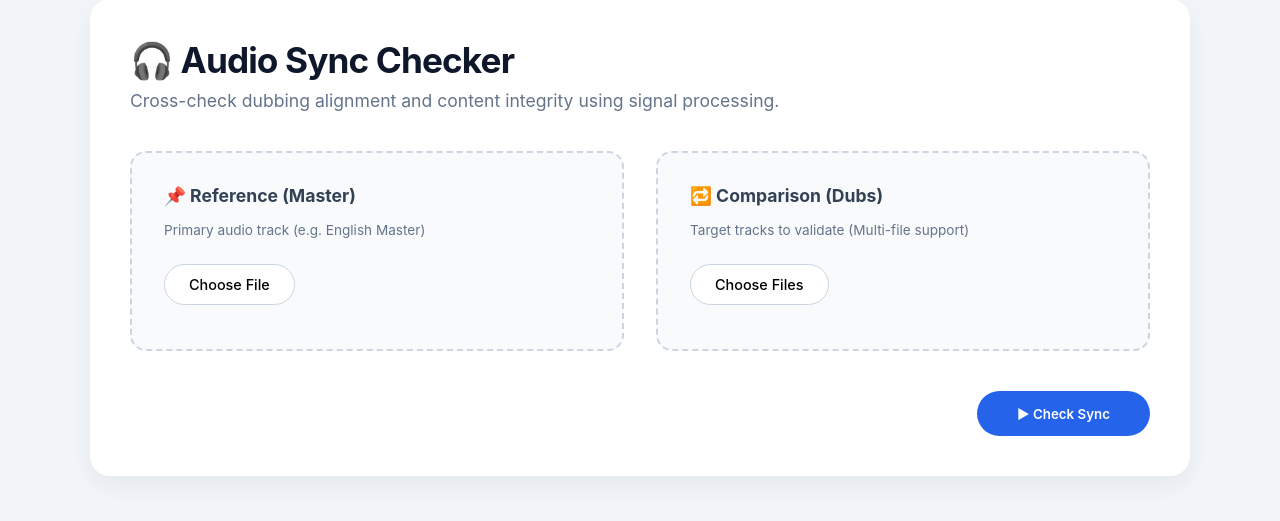
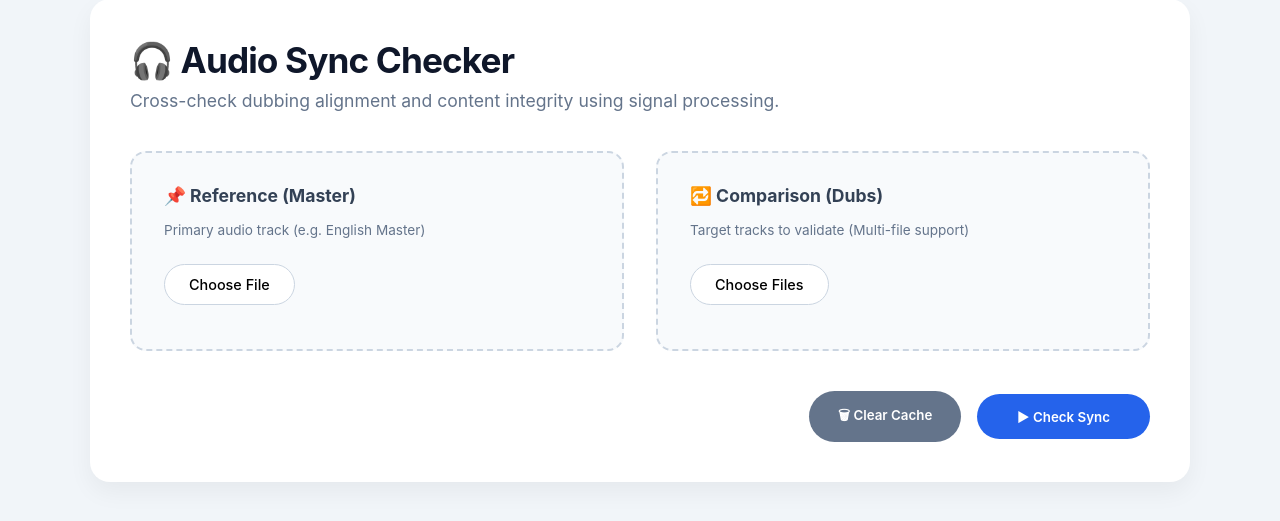
Before and after one commit to sudeepdbg/Audio--splitter, a Flask app: page / in a window 1280 px wide. Shown: the part 33-554 px from the top of the page. Run offline with Flask 3, Linux system fonts and the light colour scheme.

Commit message:
Update index.html

```diff
--- a/templates/index.html
+++ b/templates/index.html
@@ -24,6 +24,8 @@
         .primary-btn:hover { background: #1d4ed8; }
         .primary-btn:active { transform: scale(0.98); }
         .primary-btn:disabled { background: #94a3b8; cursor: not-allowed; }
+        .secondary-btn { background: #64748b; color: white; border: none; border-radius: 40px; padding: 0.9rem 1.8rem; font-weight: 600; cursor: pointer; transition: background 0.2s; }
+        .secondary-btn:hover { background: #475569; }
 
         /* Results Styling */
         .result-item { background: white; border: 1px solid #e2e8f0; border-radius: 16px; padding: 2rem; margin-top: 2rem; }
@@ -71,8 +73,9 @@
                 </div>
             </div>
 
-            <div style="display: flex; justify-content: flex-end; margin-top: 2.5rem; gap: 1.5rem; align-items: center;">
+            <div style="display: flex; justify-content: flex-end; margin-top: 2.5rem; gap: 1rem; align-items: center;">
                 <div id="loading"><div class="spinner"></div> Analysing Signals...</div>
+                <button class="secondary-btn" onclick="clearCache()">🗑 Clear Cache</button>
                 <button class="primary-btn" id="checkBtn" onclick="uploadFiles()">▶ Check Sync</button>
             </div>
         </div>
@@ -88,29 +91,37 @@
             document.getElementById('compFileList').innerText = `${this.files.length} track(s) ready for analysis`;
         });
 
+        async function clearCache() {
+            if (!confirm("Are you sure you want to delete all temporary upload data?")) return;
+            try {
+                const res = await fetch('/clear_cache', { method: 'POST' });
+                const data = await res.json();
+                alert(data.status || data.error);
+                location.reload();
+            } catch (e) {
+                alert("Failed to reach server to clear cache.");
+            }
+        }
+
         async function uploadFiles() {
             const refInput = document.getElementById('refFile');
             const compInput = document.getElementById('compFiles');
 
-            // Validation: File Selection
             if (!refInput.files.length || !compInput.files.length) {
                 return alert('Input Required: Please select both a Master and at least one Comparison file.');
             }
 
-            // Validation: Empty File Check (Fail Fast)
-            const minSize = 1024; // Require at least 1KB
+            const minSize = 1024;
             if (refInput.files[0].size < minSize) {
-                return alert(`Error: Reference file "${refInput.files[0].name}" appears to be empty or corrupted.`);
-            }
-            for (let f of compInput.files) {
-                if (f.size < minSize) {
-                    return alert(`Error: Comparison file "${f.name}" is too small/empty.`);
-                }
+                return alert(`Error: Reference file "${refInput.files[0].name}" is too small/empty.`);
             }
 
             const formData = new FormData();
             formData.append('reference', refInput.files[0]);
-            for (let f of compInput.files) formData.append('comparison[]', f);
+            for (let f of compInput.files) {
+                if (f.size < minSize) continue; // Skip empty files in batch
+                formData.append('comparison[]', f);
+            }
 
             document.getElementById('loading').style.display = 'flex';
             document.getElementById('checkBtn').disabled = true;
@@ -120,7 +131,7 @@
                 const res = await fetch('/upload', { method: 'POST', body: formData });
                 if (!res.ok) {
                     const errorData = await res.json();
-                    throw new Error(errorData.error || 'Server rejected the request (check file sizes)');
+                    throw new Error(errorData.error || 'Server Error');
                 }
                 const data = await res.json();
                 displayResults(data);
```
